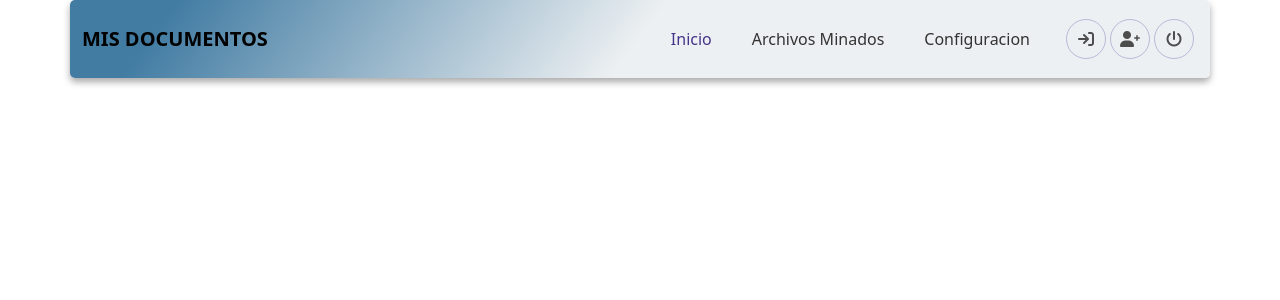
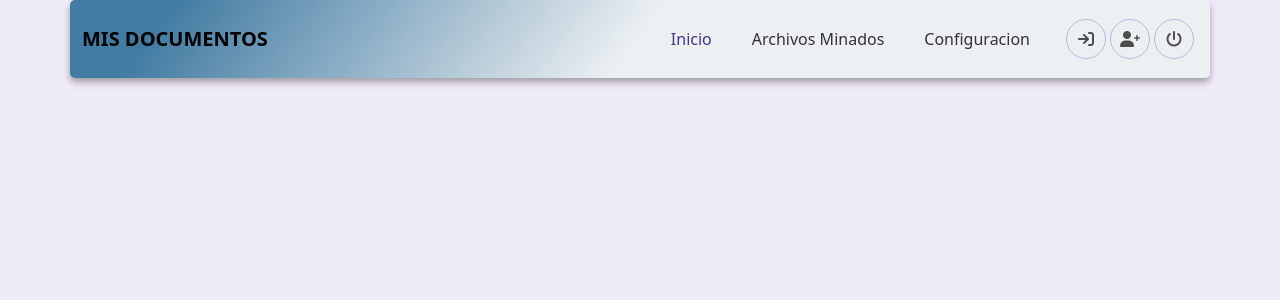
Before and after one commit to berny77/ProyectoInformaticaAplicada-Fronted, a React (Create React App) app: page / in a window 1280 px wide. Shown: the top 300 px of the page. Built offline with nearby package versions, Linux system fonts and the light colour scheme; a web font is replaced by a local one.

Commit message:
body style

```diff
--- a/src/App.tsx
+++ b/src/App.tsx
@@ -1,7 +1,6 @@
 import React from 'react';
 import { BrowserRouter as Router, Route, Routes } from 'react-router-dom';
-import Navbar1 from './components/Navbar';
-/* import Navbar from './components/NavBar'; */
+import Navbar1 from './components/NavBar';
 import Login from './components/Login';
 import Register from './components/Register';
 import FileGrid from './components/File/FileGrid'; // Cambiado a FileGrid
--- a/src/index.css
+++ b/src/index.css
@@ -6,6 +6,7 @@ html{
 
 body {
   margin: 0;
+  background-color: rgb(240, 235, 248) !important;
   font-family: Poppins, 'Segoe UI', Tahoma, Geneva, Verdana, sans-serif;
   -webkit-font-smoothing: antialiased;
   -moz-osx-font-smoothing: grayscale;
```
